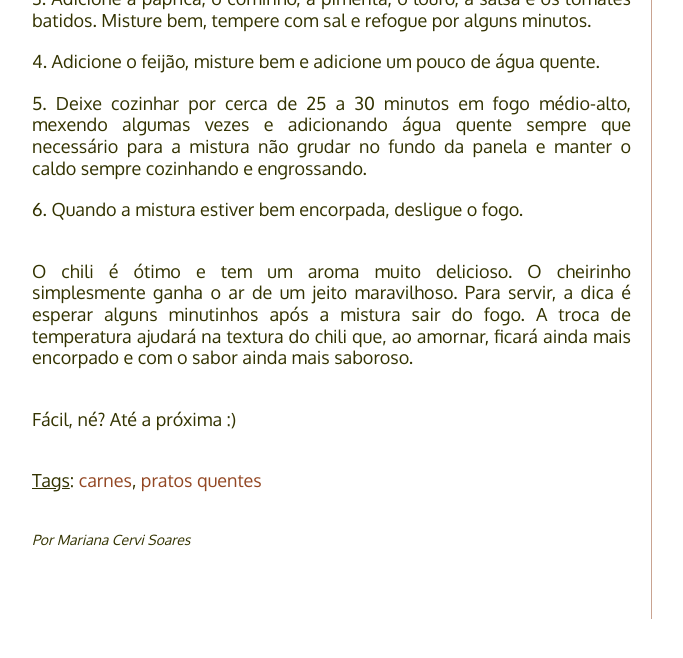
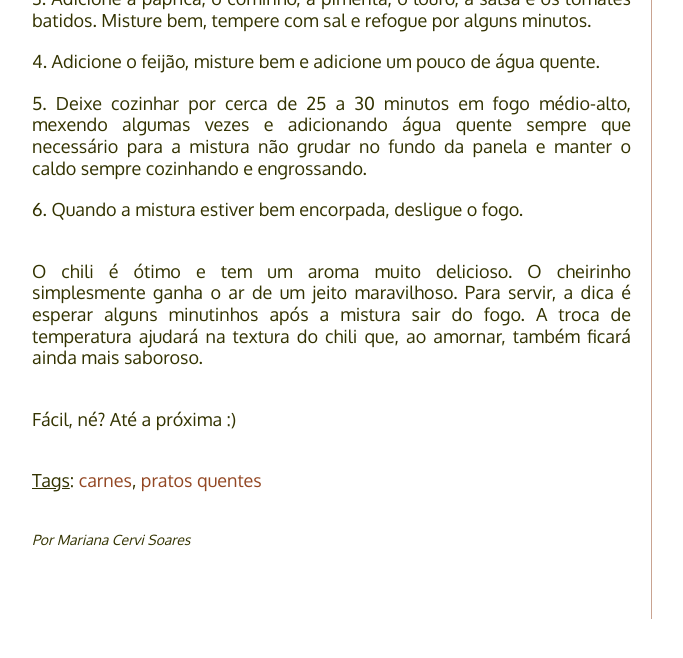
Before and after one commit to PaneladePau/paneladepau-jekyll-blog, a Jekyll site: the page built from _posts/2015-10-11-chili-com-carne.md, in a window 1280 px wide and 900 px high, scrolled down 1601 px. Shown: the top 658 px of the window, without its empty margins (138-821 px from the left). Built offline with Jekyll 4.4.1, drawn with Linux system fonts in a browser that asks for light colours; nearby versions of some CDN libraries; some web fonts are replaced; Markdown is read by kramdown in place of the engine named in the settings.

Commit message:
“update”

```diff
--- a/_posts/2015-10-11-chili-com-carne.md
+++ b/_posts/2015-10-11-chili-com-carne.md
@@ -44,7 +44,7 @@ O chili com carne, ou simplesmente chili, é uma das receitas mais tradicionais
 5. Deixe cozinhar por cerca de 25 a 30 minutos em fogo médio-alto, mexendo algumas vezes e adicionando água quente sempre que necessário para a mistura não grudar no fundo da panela e manter o caldo sempre cozinhando e engrossando.
 6. Quando a mistura estiver bem encorpada, desligue o fogo.
 
-O chili é ótimo e tem um aroma muito delicioso. O cheirinho simplesmente ganha o ar de um jeito maravilhoso. Para servir, a dica é esperar alguns minutinhos após a mistura sair do fogo. A troca de temperatura ajudará na textura do chili que, ao amornar, ficará ainda mais encorpado e com o sabor ainda mais saboroso.
+O chili é ótimo e tem um aroma muito delicioso. O cheirinho simplesmente ganha o ar de um jeito maravilhoso. Para servir, a dica é esperar alguns minutinhos após a mistura sair do fogo. A troca de temperatura ajudará na textura do chili que, ao amornar, também ficará ainda mais saboroso.
 
 Fácil, né?
 Até a próxima :)
```
